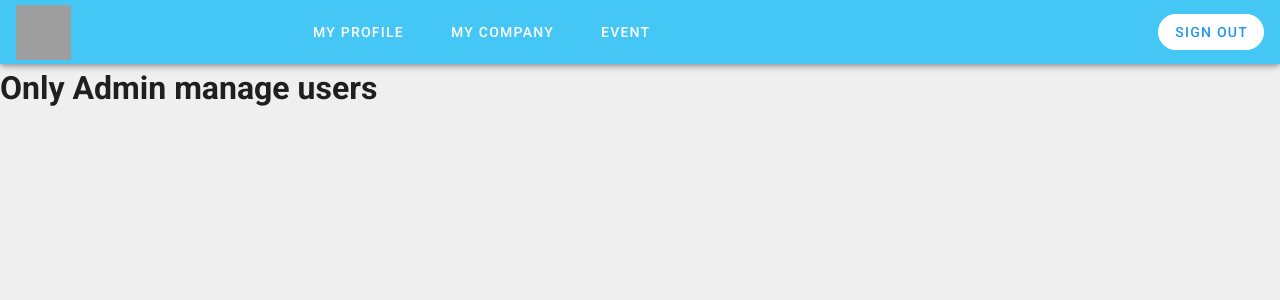
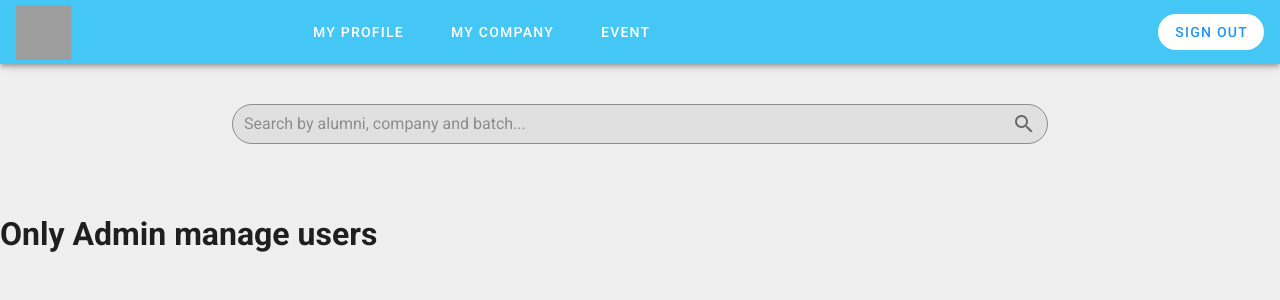
Before and after one commit to LyHoUrNgOrN/project_part2, a Vue app in the folder front/: page /manage-view in a window 1280 px wide. Shown: the top 300 px of the page. Built offline with nearby package versions, Linux system fonts and the light colour scheme; no server answers; grey boxes are pictures that could not be loaded.

Commit message:
#17 search button

```diff
--- /dev/null
+++ b/front/src/components/ui/Base-Search.vue
@@ -0,0 +1,19 @@
+<template>
+    <v-text-field class="rounded-card pa-10"
+      placeholder="Search by alumni, company and batch..."
+      append-icon="mdi-magnify"
+      color="#44C7F5"
+      outlined
+      filled
+      dense
+    ></v-text-field>
+</template>
+
+<style scoped>
+  .rounded-card{
+    border-radius:50px;
+    width: 70%;
+    margin: 0 auto;
+    text-align: center;
+  }
+</style>
--- a/front/src/components/views/ManageUser.vue
+++ b/front/src/components/views/ManageUser.vue
@@ -1,5 +1,9 @@
 <template>
-<h1>Only Admin manage users</h1>
+<div>
+  <Base-search>
+  </Base-search>
+  <h1>Only Admin manage users</h1>
+</div>
 </template>
 
 <script>
--- a/front/src/components/views/MyProfile.vue
+++ b/front/src/components/views/MyProfile.vue
@@ -1,6 +1,7 @@
 <template>
   <div>
     <v-main>
+      <Base-search>
         <v-card class="mx-auto mt-15 pa-10" width="90%">
           <v-container fluid class="d-flex" v-if="show_details">
             <div class="profile me-16">
@@ -55,6 +56,7 @@
             </v-list-group>
           </v-list>
         </v-card>
+      </Base-search>
     </v-main>
   </div>
 </template>
--- a/front/src/main.js
+++ b/front/src/main.js
@@ -2,8 +2,11 @@ import Vue from 'vue'
 import App from './App.vue'
 import router from './router'
 import vuetify from './plugins/vuetify'
+import base_search from '@/components/ui/Base-Search.vue'
 import base_form from '@/components/ui/base-form.vue'
+
 Vue.config.productionTip = false
+Vue.component('Base-search', base_search)
 Vue.component('Base-form', base_form)
 
 
```
Also changed, not shown: front/src/components/authentication/SignUpTwo.vue (indentation only), 1 other file (tests, documents, lock files or other folders). Lines whose indentation alone changed are shown as unchanged.
